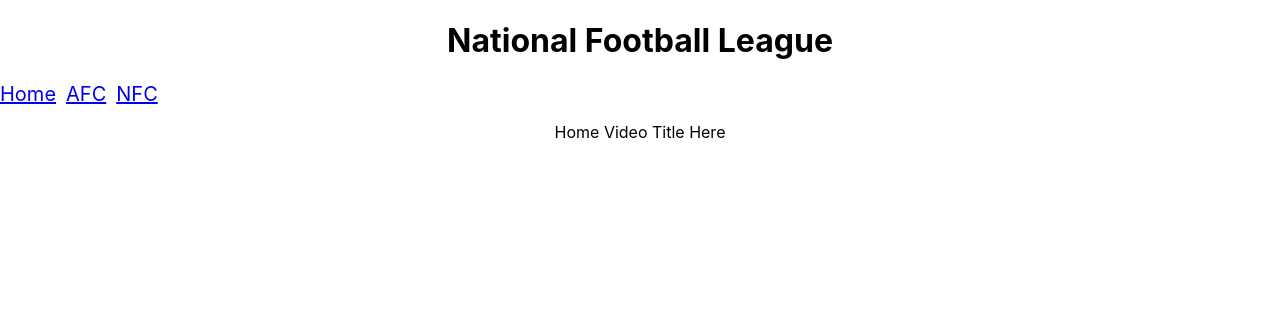
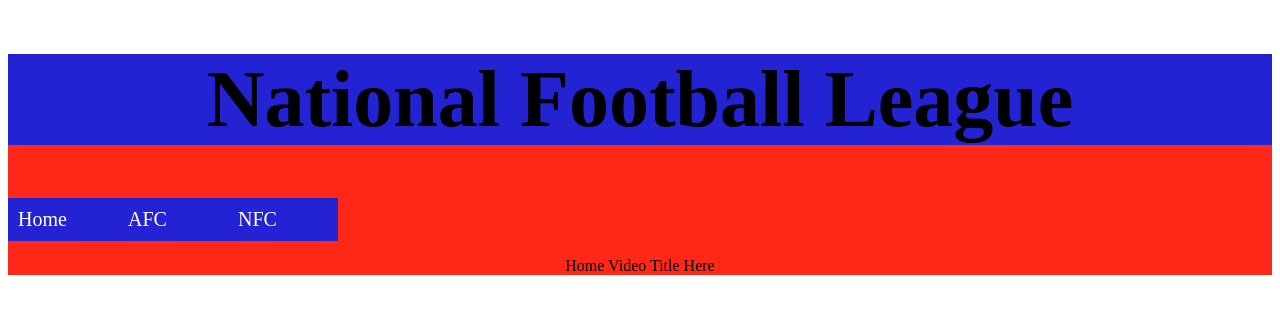
Before and after one commit to akenez8/phase-3-project-frontend, a React (Create React App) app: page / in a window 1280 px wide. Shown: the top 314 px of the page. Built offline with nearby package versions, Linux system fonts and the light colour scheme; no server answers.

Commit message:
CSS and start CRUD

```diff
--- a/src/components/AFC.js
+++ b/src/components/AFC.js
@@ -1,6 +1,7 @@
 import Team from "./Team"
 import Createyourteam from "./Createyourteam"
 function AFC({teams}){
+
     let afcSouthTeams= [...teams]
     afcSouthTeams= afcSouthTeams.slice(12,16)
     const listAfcSouthTeams = afcSouthTeams.map((team) => {
@@ -33,17 +34,25 @@ function AFC({teams}){
         )
     })
     return(
-        <div>
-          <h1>Choose Your Conference From The NFC</h1>
-          <ul className= "cards">
-            <h1>AFC East Teams</h1>
+        <div className="card">
+          <h2>Choose Your Conference From The AFC</h2>
+          <ul>
+            <div className="cards">
+            <h3>AFC East Teams</h3>
             {listAfcEastTeams}
-            <h1>AFC West Teams</h1>
+            </div>
+            <div className="cards">
+            <h3>AFC West Teams</h3>
             {listAfcWestTeams}
-            <h1>AFC North Teams</h1>
+            </div>
+            <div className="cards">
+            <h3>AFC North Teams</h3>
             {listAfcNorthTeams}
-            <h1>AFC South Teams</h1>
+            </div>
+            <div className="cards">
+            <h3>AFC South Teams</h3>
             {listAfcSouthTeams}
+            </div>
           </ul>
         <Createyourteam />
         </div>
--- a/src/components/App.js
+++ b/src/components/App.js
@@ -31,15 +31,24 @@ function App() {
     setTeams([...teams, newTeamObj])
   }
 
+  function updatedRecord(){
+    console.log('updaterecord')
+  }
+
+  function deleteTeam(deletedTeam){
+    const updatedTeams = teams.filter((team) => team.id !== deletedTeam.id);
+    setTeams(updatedTeams);
+  }
+
   return (
-    <div className="App">
+    <div className="body">
       <Navbar />
       <Routes>
         <Route exact path="/" element={<Home />} />
         <Route path="/AFC" element={<AFC teams={teams} />} />
         <Route path="/NFC" element={<NFC teams={teams} />} />
         <Route path="/Conference" element={<Conference />} />
-        <Route path="/Team" element={<Team />} />
+        <Route path="/Team" element={<Team updatedRecord={updatedRecord} deleteTeam={deleteTeam} />} />
         <Route path="/MVP" element={<MVP mvps={mvps}/>} />
         <Route path="/Createyourteam" element={<Createyourteam addNewTeam={addNewTeam}/>}/>
       </Routes>
--- a/src/components/Createyourteam.js
+++ b/src/components/Createyourteam.js
@@ -1,4 +1,4 @@
-import react, {useState} from 'react';
+import React, {useState} from 'react';
 import Createyourmvp from "./Createyourmvp.js"
 
 function CreateYourTeam({addNewTeam}){
--- a/src/components/Header.js
+++ b/src/components/Header.js
@@ -1,6 +1,9 @@
 function Header(){
     return(
-        <h1 id="headerTitle">National Football League</h1>
+        <div className="header">
+            <h1 id="headerTitle">National Football League</h1>
+        </div>
+
     )
 
 }
--- a/src/components/NFC.js
+++ b/src/components/NFC.js
@@ -1,6 +1,8 @@
 import Team from "./Team"
 import Createyourteam from "./Createyourteam"
 function NFC({teams}){
+
+
     let nfcSouthTeams= [...teams]
     nfcSouthTeams= nfcSouthTeams.slice(28)
     const listNfcSouthTeams = nfcSouthTeams.map((team) => {
@@ -33,17 +35,25 @@ function NFC({teams}){
         )
     })
     return(
-        <div>
-          <h1>Choose Your Conference From The NFC</h1>
-          <ul className= "cards">
-            <h1>NFC East Teams</h1>
+        <div className="card">
+          <h2>Choose Your Conference From The NFC</h2>
+          <ul>
+            <div className="cards">
+            <h3>NFC East Teams</h3>
             {listNfcEastTeams}
-            <h1>NFC West Teams</h1>
+            </div>
+            <div className="cards">
+            <h3>NFC West Teams</h3>
             {listNfcWestTeams}
-            <h1>NFC North Teams</h1>
+            </div>
+            <div className="cards">
+            <h3>NFC North Teams</h3>
             {listNfcNorthTeams}
-            <h1>NFC South Teams</h1>
+            </div>
+            <div className="cards">
+            <h3>NFC South Teams</h3>
             {listNfcSouthTeams}
+            </div>
           </ul>
         <Createyourteam/>
         </div>
--- a/src/components/Navbar.js
+++ b/src/components/Navbar.js
@@ -1,13 +1,14 @@
 import { NavLink } from "react-router-dom";
 import Header from "./Header"
+
 
 function Navbar() {
   return (
     <div>
       <Header/>
-      <NavLink className="nav" style={{ marginRight: "10px" }} to="/">Home</NavLink>
-      <NavLink className="nav" style={{ marginRight: "10px" }} to="/AFC">AFC</NavLink>
-      <NavLink className="nav" style={{ marginRight: "10px" }} to="/NFC">NFC</NavLink>
+      <NavLink className="nav" to="/">Home</NavLink>
+      <NavLink className="nav" to="/AFC">AFC</NavLink>
+      <NavLink className="nav" to="/NFC">NFC</NavLink>
     </div>
   );
 }
--- a/src/components/Team.js
+++ b/src/components/Team.js
@@ -1,16 +1,34 @@
 import React, {useState} from "react";
 
-function Team({team}){
+function Team({team, updatedRecord, deleteTeam}){
     const [displayCaptain, setDisplayCaptain] = useState(false)
     const captainClick = () => {
         setDisplayCaptain((prev) => !prev)
+    }
+    function handleUpdateRecord(){
+        fetch(`http://localhost:9292/teams/win_loss_tie}`, {
+            method: "PATCH",
+            headers: {"Content-Type": "application/json"},
+            body: JSON.stringify(),
+        })
+        .then(res => res.json())
+        .then(data => updatedRecord(data))
+    }
+    function handleDeleteClick(){
+        fetch(`http://localhost:9292/teams/${team.id}`,{
+            method: "DELETE",
+        })
+        .then((res) => res.json())
+        .then(() => deleteTeam(team))
     }
     return(
         <div id= "teamDiv">
         <h4 onClick = {captainClick}>{team.name}</h4>
         <p><b>City:</b> {team.city}</p>
         <p><b>Record:</b> {team.win_loss_tie}</p>
+        <button className="update" onClick={handleUpdateRecord}>Update Record</button>
         <p>{displayCaptain ? `Team Captain: Put team Captain Here ` : false}</p>
+        <button className="remove" onClick={handleDeleteClick}>Delete Team</button>
         </div>
     )
 }
--- a/src/index.css
+++ b/src/index.css
@@ -1,16 +1,38 @@
-body {
-  margin: 0;
-  font-family: -apple-system, BlinkMacSystemFont, 'Segoe UI', 'Roboto', 'Oxygen',
-    'Ubuntu', 'Cantarell', 'Fira Sans', 'Droid Sans', 'Helvetica Neue',
-    sans-serif;
-  -webkit-font-smoothing: antialiased;
-  -moz-osx-font-smoothing: grayscale;
+.header{
+  background-color: rgb(35, 35, 211);
 }
 
-code {
-  font-family: source-code-pro, Menlo, Monaco, Consolas, 'Courier New',
-    monospace;
+.body{
+  background-color: rgba(255, 19, 2, 0.911);
 }
+
+h1{
+  font-family: rockwell;
+  font-size: 80px;
+}
+
+h2{
+  font-family: rockwell;
+  font-size: 60px;
+}
+
+h3{
+  font-family: rockwell;
+  font-size: 50px;
+}
+
+.nav{
+  font-style: rockwell;
+  display: inline-block;
+  width: 90px;
+  padding: 10px;
+  margin: "0 6px 6px";
+  background-color: rgb(35, 35, 211);
+  text-decoration: solid;
+  color: white;
+  border-radius: 15;
+}
+
 .form-container{
   background-color: #b6b6bd;
   border-style: solid;
@@ -22,3 +44,21 @@ code {
   margin: 4px 2px;
   cursor: pointer
 }
+.card {
+  background-color: rgb(35, 35, 211);
+  margin: 1rem;
+  border-style: solid;
+  border-width: 4px 4px 4px 4px;
+  border-color: rgb(15, 15, 15);
+  border-radius: 0.3rem;
+  text-align: center;
+
+}
+.cards {
+  background-color: rgb(124, 124, 124);
+  list-style: none;
+  border-style: solid;
+  border-width: 4px 4px 4px 4px;
+  border-color: rgb(3, 3, 3);
+  border-radius: 0.3rem;
+}
```
